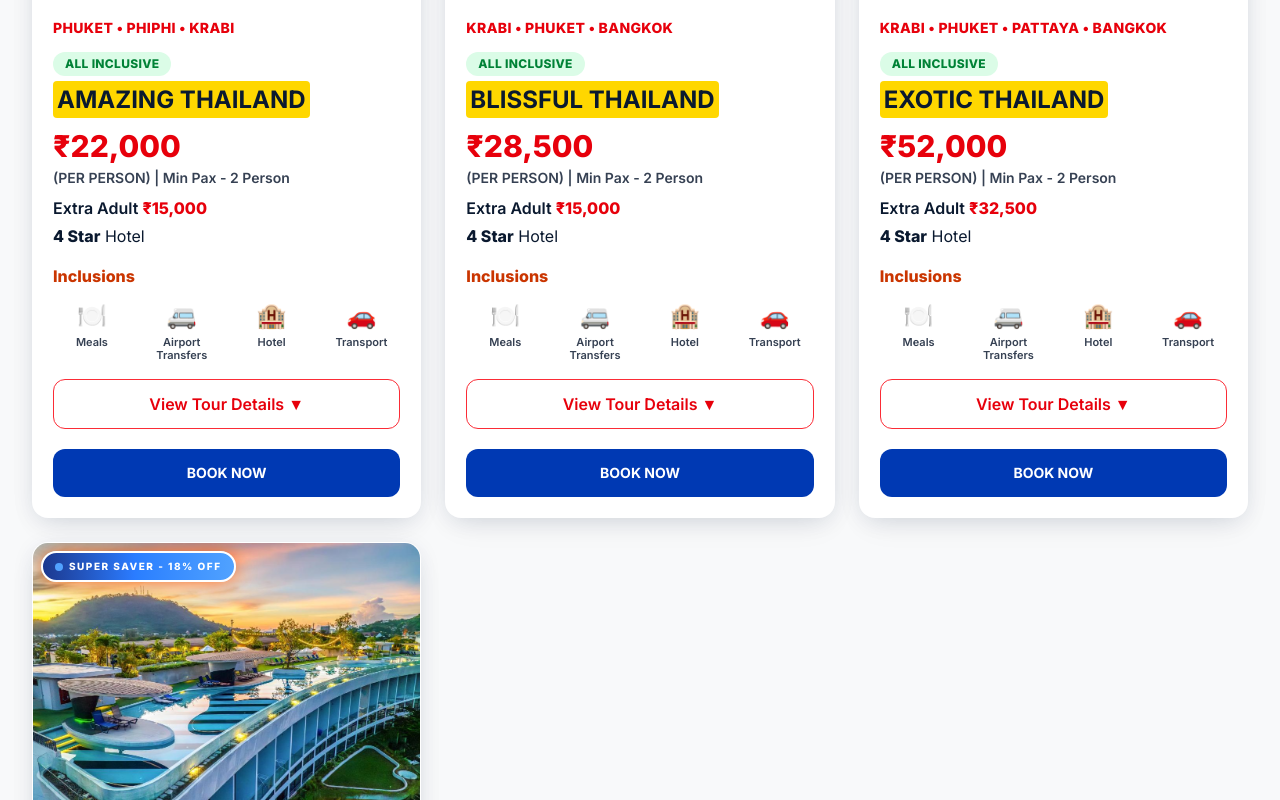
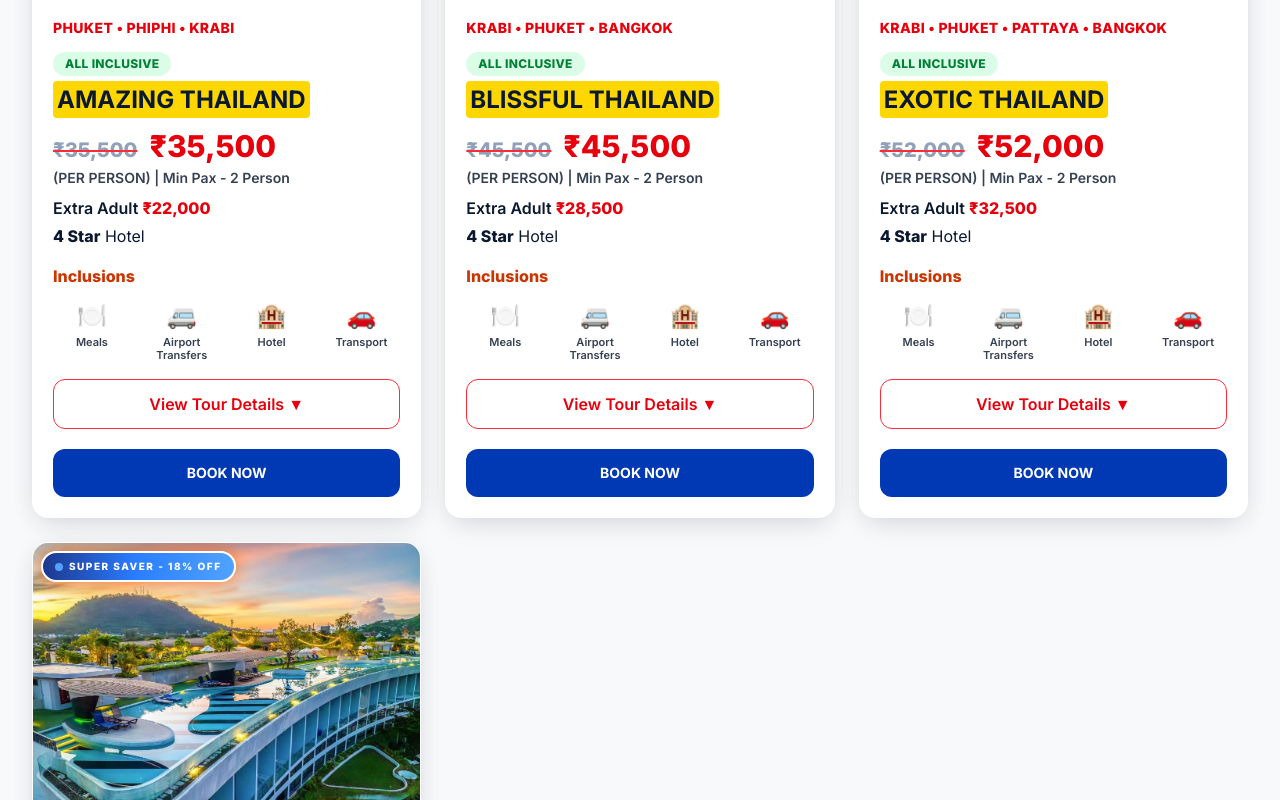
Before and after one commit to Mgoyal2711/THAILAND-LANDING-PAGE, a React (Vite) app: page / in a window 1280 px wide. Shown: the part 2320-3120 px from the top of the page. Built offline with nearby package versions, Linux system fonts and the light colour scheme.

Commit message:
fix vercel deployment

```diff
--- a/src/components/PackageGallery.jsx
+++ b/src/components/PackageGallery.jsx
@@ -102,9 +102,21 @@ function PackageCard({
 
         <div className="mt-3">
           <div className="flex items-center justify-between gap-3">
-            <p className="text-3xl font-extrabold text-red-600">
-              {packageInfo?.price}
-            </p>
+            <div className="flex flex-wrap items-end gap-x-3 gap-y-1">
+  <p className="text-xl font-extrabold text-slate-400 line-through decoration-red-500 decoration-2">
+    {packageInfo?.price}
+  </p>
+
+  <p className="text-3xl font-extrabold text-red-600">
+    {packageInfo?.offerPrice || packageInfo?.price}
+  </p>
+
+  {packageInfo?.offerPrice && (
+    <span className="mb-1 rounded-full bg-red-100 px-2.5 py-1 text-[10px] font-extrabold uppercase tracking-wide text-red-700">
+      Offer Price
+    </span>
+  )}
+</div>
           </div>
 
           <p className="mt-1 text-sm font-semibold text-gray-700">
--- a/src/data/packages.js
+++ b/src/data/packages.js
@@ -166,8 +166,8 @@ export const PACKAGE_DETAILS = {
 
   '5N|6D': {
     title: 'AMAZING THAILAND',
-    price: '₹22,000',
-    extraAdultPrice: "₹15,000",
+    price: '₹35,500',
+    extraAdultPrice: "₹22,000",
     cityHeading: "PHUKET • PHIPHI • KRABI",
     duration: '5 Nights/6 Days',
 
@@ -209,8 +209,8 @@ export const PACKAGE_DETAILS = {
   },
   '6N|7D': {
     title: 'BLISSFUL THAILAND',
-    price: '₹28,500',
-    extraAdultPrice: "₹15,000",
+    price: '₹45,500',
+    extraAdultPrice: "₹28,500",
     cityHeading: "KRABI • PHUKET • BANGKOK",
     duration: '6 Nights/7 Days',
 
@@ -318,8 +318,8 @@ export const PACKAGE_DETAILS = {
 
   '8N|9D': {
     title: 'MAJESTIC THAILAND',
-    price: '₹36,500',
-    extraAdultPrice: "₹15,000",
+    price: '₹58,000',
+    extraAdultPrice: "₹36,500",
     cityHeading: "BANGKOK • PATTAYA • KRABI • PHIPHI • PHUKET",
     duration: '8 Nights/9 Days',
 
```
